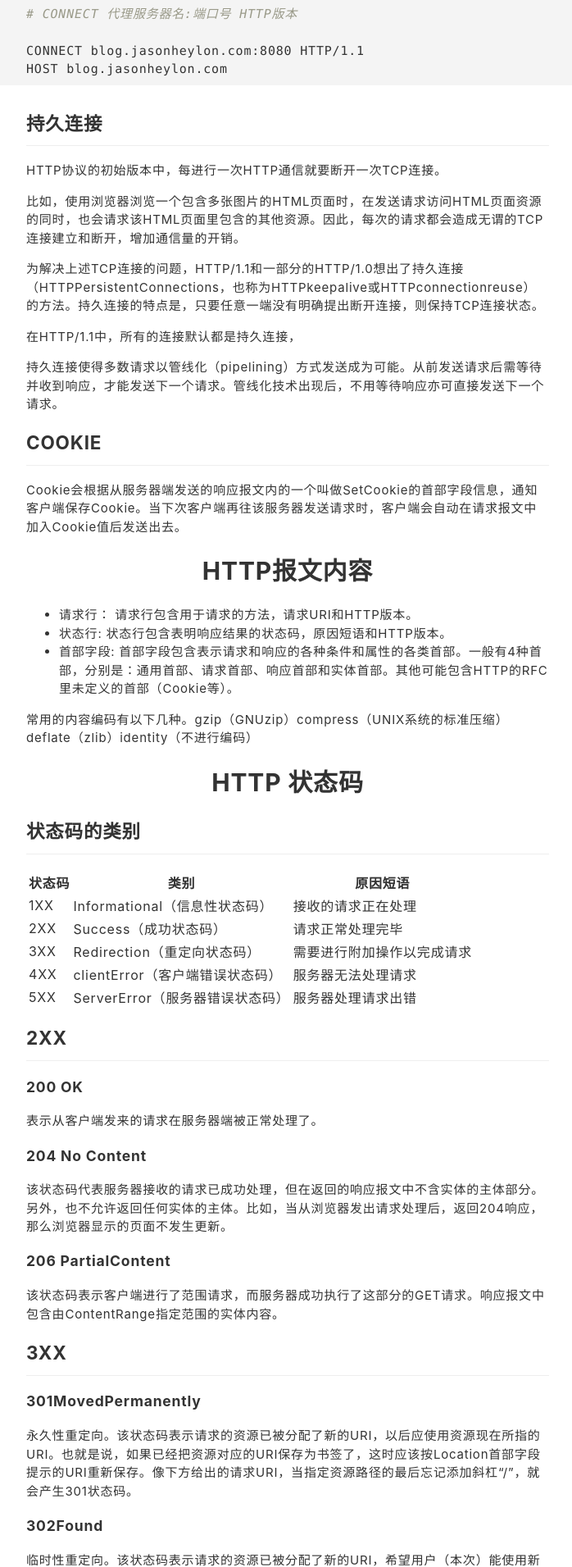
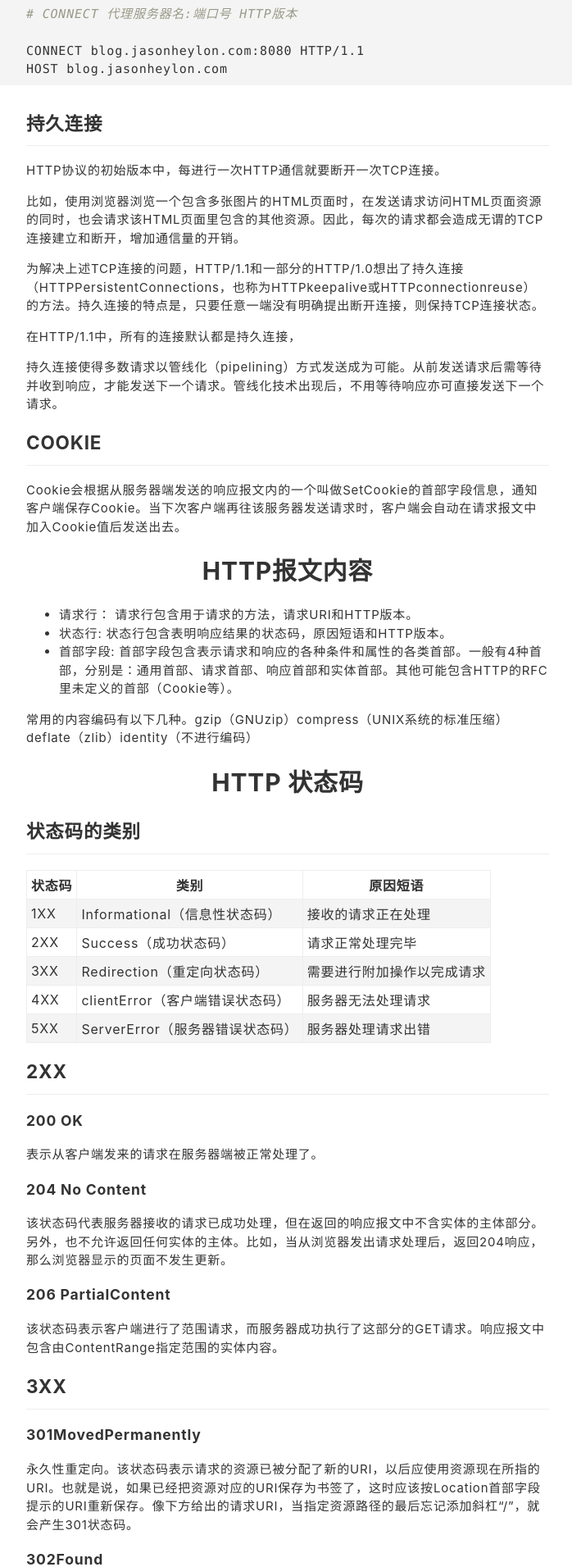
Before and after one commit to JasonHeylon/jasonheylon.github.io, a Jekyll site: the page built from _posts/2020-02-10-http-basic.md, in a window 1280 px wide. Shown: the part 4489-6400 px from the top of the page at 82% size, without its empty margins (289-987 px from the left). Built offline with Jekyll 4.4.1, drawn with Linux system fonts in a browser that asks for light colours; comment, search, counter and statistics services are not loaded.

Commit message:
:lipstick: Add basic styles for table

```diff
--- a/stylesheets/style.css
+++ b/stylesheets/style.css
@@ -63,6 +63,21 @@ body {
   margin: auto;
 }
 
+.markdown-body table {
+  margin: 10px 0;
+  border-collapse: collapse;
+}
+
+.markdown-body table th,
+.markdown-body table td{
+  padding: 5px;
+  border: 1px solid rgb(238, 238, 238);;
+}
+
+.markdown-body table tbody tr:nth-of-type(2n+1) {
+  background-color:rgb(244, 244, 244);
+}
+
 .link:focus {
   outline: none;
 }
```
